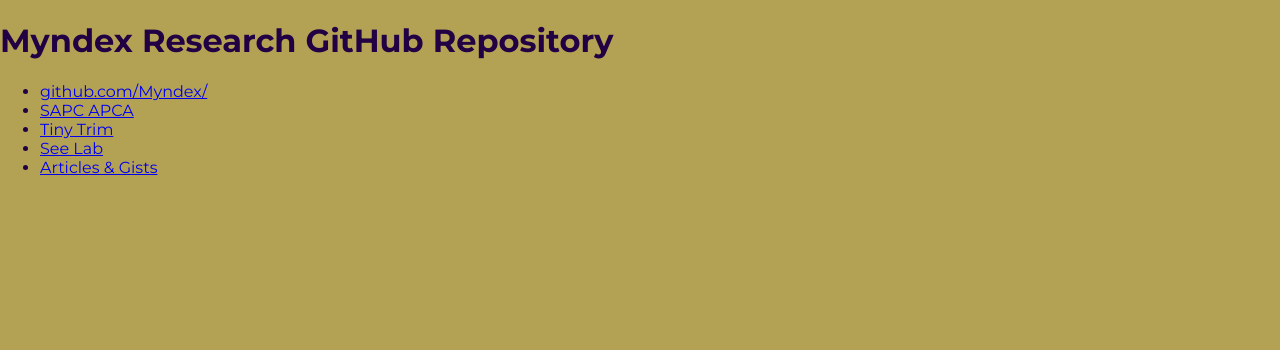
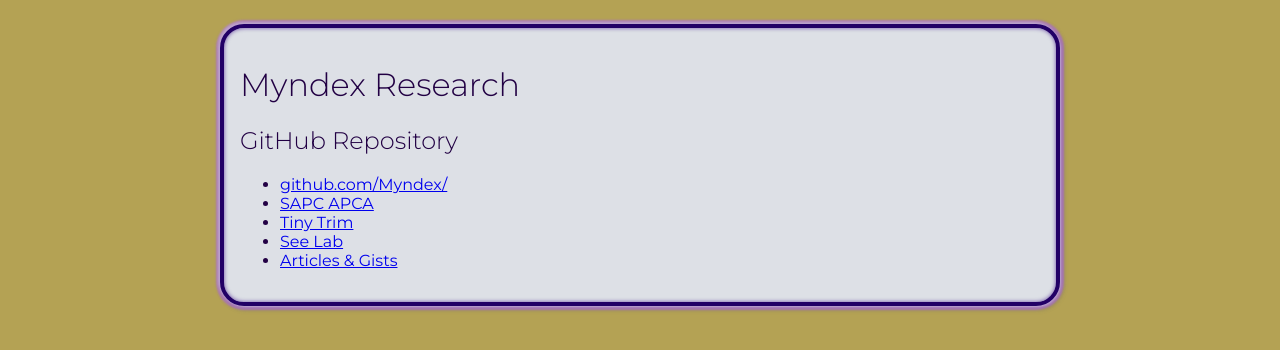
Before and after one commit to Myndex/Myndex.github.io, a plain HTML site: page index.html in a window 1280 px wide. Drawn offline with Linux system fonts and the light colour scheme.

Commit message:
Update index.html

```diff
--- a/index.html
+++ b/index.html
@@ -22,13 +22,27 @@ body {
   padding: 1em;
   max-width: 800px;
   background-color: #dde0e6;
+  border: 4px solid #206;
   border-radius: 24px;
+  box-shadow: inset 0 0 4px #308a,
+              -2px -2px 3px #def6,
+              1px 1px 2px #def6,
+              0 0 2px 4px #a6da,
+              2px 2px 4px 2px #6666;
+  }
+h1, h2 {
+ font-weight: 300;
+  }
+ol, ul {
+  font-weight: 500;
   }
 </style>
 
 </head>
 <body>
-<h1>Myndex Research GitHub Repository</h1>
+  <div class="wrapper">
+    <h1>Myndex Research</h1>
+    <h2>GitHub Repository</h2>
     <ul>
       <li><a href="https://github.com/Myndex/">github.com/Myndex/</a></li>
       <li><a href="https://github.com/Myndex/SAPC-APCA">SAPC APCA</a></li>
@@ -36,5 +50,6 @@ body {
       <li><a href="https://github.com/Myndex/SeeLab">See Lab</a></li>
       <li><a href="https://gist.github.com/Myndex">Articles & Gists</a></li>
     </ul>
+  </div>
 </body>
 </html>
```
Lines whose indentation alone changed are shown as unchanged.
